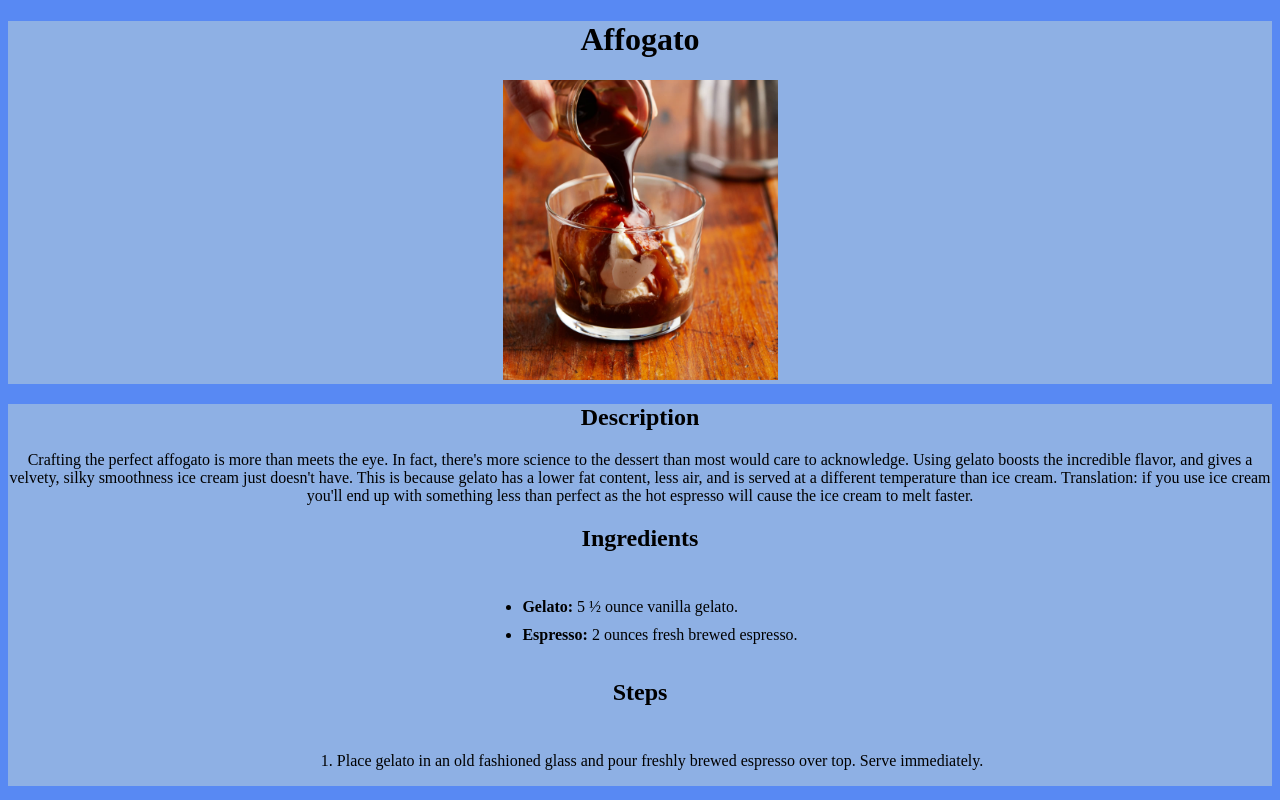
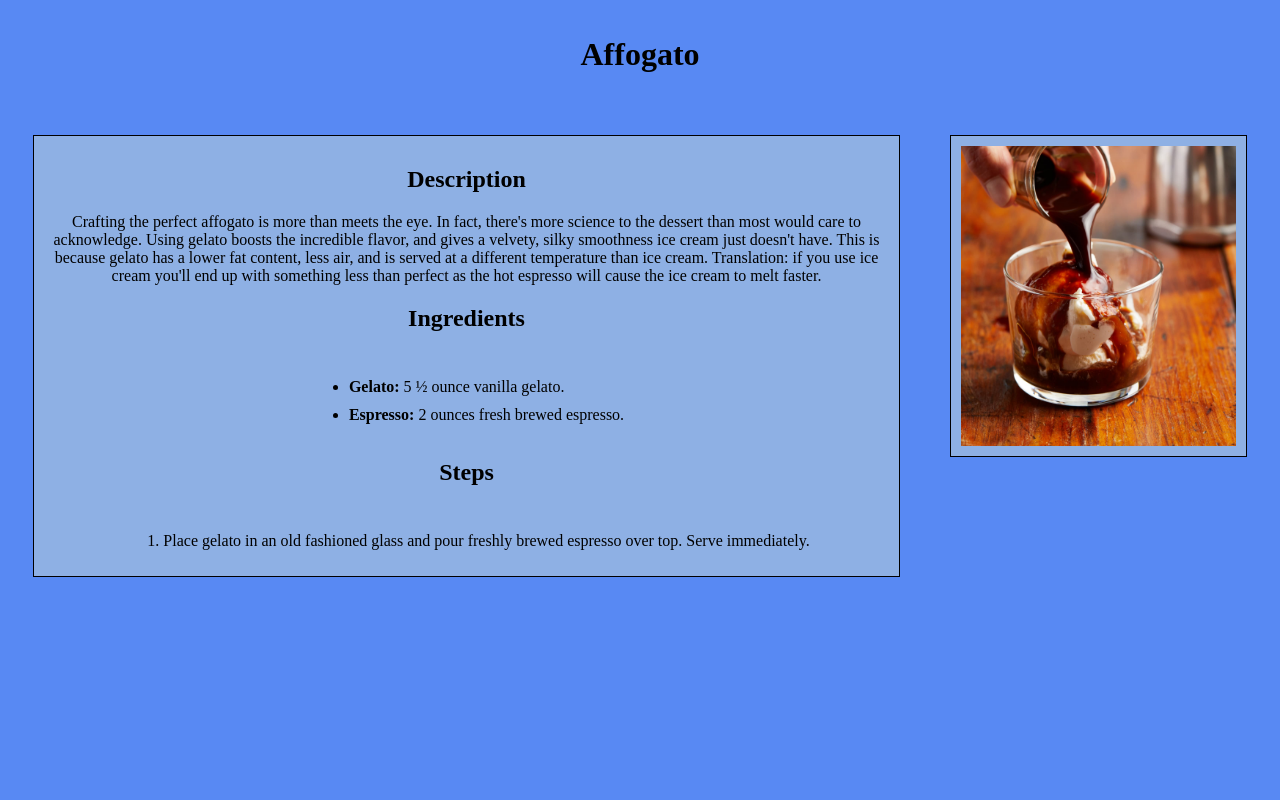
Before and after one commit to wwoah/odin-recipes, a plain HTML site: page recipes/affogato.html in a window 1280 px wide. Drawn offline with Linux system fonts and the light colour scheme.

Commit message:
Revising css styling for better readability (still in-progress).

```diff
--- a/recipes/affogato.html
+++ b/recipes/affogato.html
@@ -7,11 +7,8 @@
   </head>
 
   <body>
-
-  <div class = "right-side">
     <h1>Affogato</h1>
- 	  <img src="../images/affogato.jpg" alt="Affogato" width="275" height="300">
-  </div>
+    <div class = "container">
 
       <div class = "left-side">
         <h2>Description</h2>
@@ -34,5 +31,10 @@
           <li>Place gelato in an old fashioned glass and pour freshly brewed espresso over top. Serve immediately.</li>
         </ol>
       </div>
+
+      <div class = "right-side">
+        <img src="../images/affogato.jpg" alt="Affogato" width="275" height="300">
+      </div>
+    </div>
   </body>
 </html>
--- a/style.css
+++ b/style.css
@@ -3,12 +3,39 @@ body{
 
 
 }
+h1 {
+    text-align: center;
+    padding: 15px;
+}
+
+.container {
+    display: inline-flex;
+}
+
+.container .left-side, .container .right-side {
+    background-color: rgb(142, 176, 228);
+    padding: 10px;
+    margin: 25px;
+    border:1px solid black;
+    text-align: center;
+}
+
+
+.container .right-side {
+    height: 300px;
+    width: 300px;
+}
+
+
+
+/*
 .right-side, .left-side, .index {
     background-color: rgb(142, 176, 228);
+    margin: 100px;
     border-color: rgb(13, 18, 77);
     text-align: center;
 }
-
+*/
 
 ul,
 ol {
```
Also changed, not shown: recipes/bananaPancakes.html (+6 -3 lines), recipes/tiramisu.html (+7 -4 lines). Lines whose indentation alone changed are shown as unchanged.
